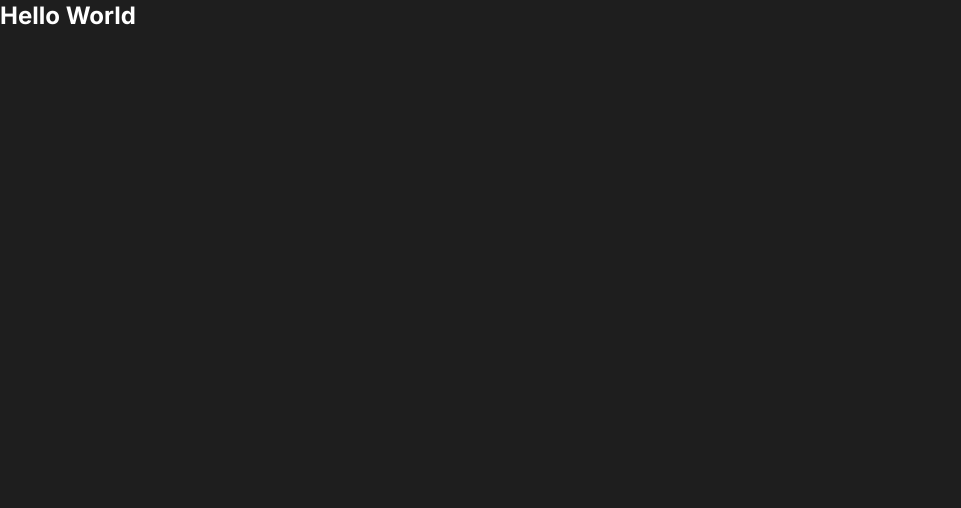
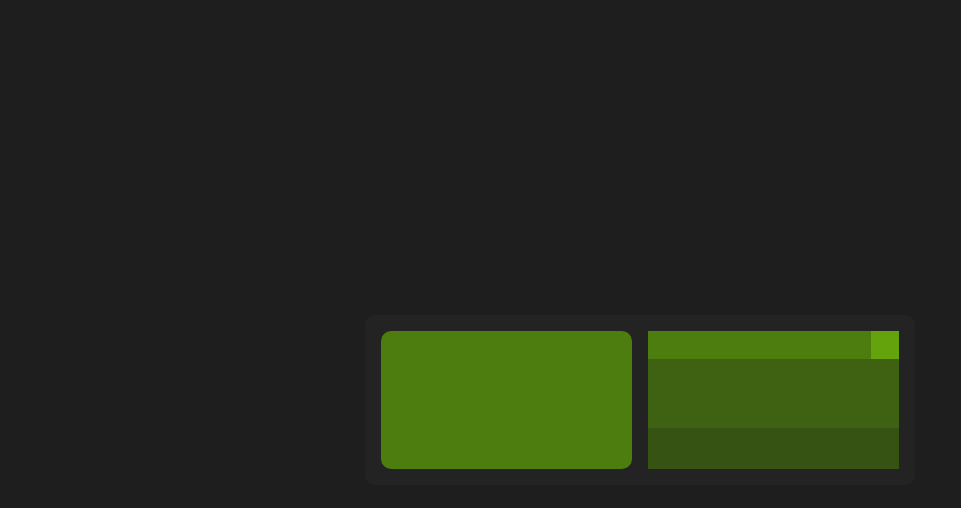
Before and after one commit to ArtanBajqinca/Portfolio-v2, a Next.js app: page / in a window 1280 px wide. Shown: the top 508 px of the page, without its empty margins (0-961 px from the left). Built offline with nearby package versions, Linux system fonts and the light colour scheme.

Commit message:
refactor: Update Navbar component and import statements

```diff
--- a/app/page.js
+++ b/app/page.js
@@ -1,7 +1,9 @@
+import { ProjectCard } from "@/components/ProjectCard";
+
 export default function Home() {
   return (
-   <h1 className="font-bold text-white text-2xl">
-    Hello World
-   </h1>
+    <div className="flex w-screen h-screen justify-center items-center">
+      <ProjectCard />
+    </div>
   );
 }
--- a/components/Navbar.jsx
+++ b/components/Navbar.jsx
@@ -1,11 +1,8 @@
-import React from 'react'
+import React from "react";
+import { ProjectCard } from "./ProjectCard";
 
 const Navbar = () => {
-  return (
-    <div>
+  return <div></div>;
+};
 
-    </div>
-  )
-}
-
-export default Navbar
+export default Navbar;
--- a/tailwind.config.js
+++ b/tailwind.config.js
@@ -1,52 +1,53 @@
 /** @type {import('tailwindcss').Config} */
 module.exports = {
   content: [
-    './pages/**/*.{js,ts,jsx,tsx,mdx}',
-    './components/**/*.{js,ts,jsx,tsx,mdx}',
-    './app/**/*.{js,ts,jsx,tsx,mdx}',
+    "./pages/**/*.{js,ts,jsx,tsx,mdx}",
+    "./components/**/*.{js,ts,jsx,tsx,mdx}",
+    "./app/**/*.{js,ts,jsx,tsx,mdx}",
   ],
   theme: {
     extend: {
       colors: {
         green: {
-          50: '#30AF5B',
-          90: '#292C27',
+          50: "#30AF5B",
+          90: "#292C27",
         },
         gray: {
-          10: '#EEEEEE',
-          20: '#A2A2A2',
-          30: '#7B7B7B',
-          50: '#585858',
-          90: '#141414',
-          800: '#1E1E1E',
+          10: "#EEEEEE",
+          20: "#A2A2A2",
+          30: "#7B7B7B",
+          50: "#585858",
+          90: "#141414",
+          700: "#232323",
+          800: "#1E1E1E",
         },
         orange: {
-          50: '#FF814C',
+          50: "#FF814C",
         },
         blue: {
-          70: '#021639',
+          70: "#021639",
         },
         yellow: {
-          50: '#FEC601',
+          50: "#FEC601",
         },
       },
       backgroundImage: {
-        'bg-img-1': "url('/img-1.png')",
-        'bg-img-2': "url('/img-2.png')",
-        'feature-bg': "url('/feature-bg.png')",
+        "bg-img-1": "url('/img-1.png')",
+        "bg-img-2": "url('/img-2.png')",
+        "feature-bg": "url('/feature-bg.png')",
         pattern: "url('/pattern.png')",
-        'pattern-2': "url('/pattern-bg.png')",
+        "pattern-2": "url('/pattern-bg.png')",
       },
       screens: {
-        xs: '400px',
-        '3xl': '1680px',
-        '4xl': '2200px',
+        xs: "400px",
+        "3xl": "1680px",
+        "4xl": "2200px",
       },
       maxWidth: {
-        '10xl': '1512px',
+        "10xl": "1512px",
       },
       borderRadius: {
-        '5xl': '40px',
+        "5xl": "40px",
       },
     },
   },
```
Also changed, not shown: 2 other files (tests, documents, lock files or other folders).
